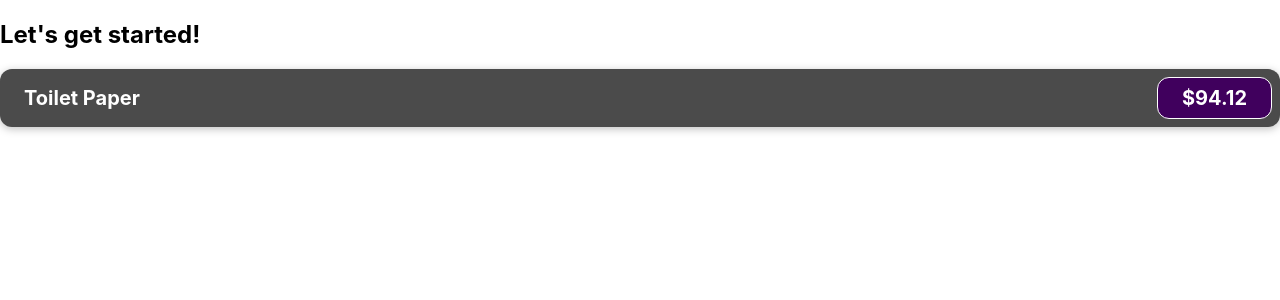
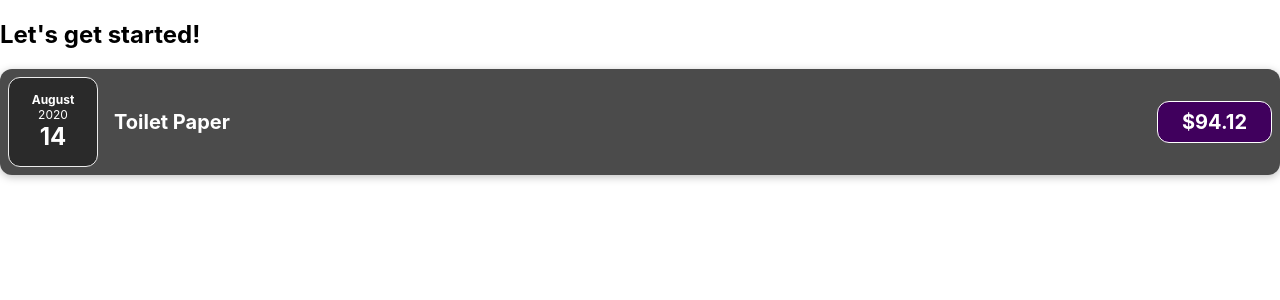
Before and after one commit to tedinh/react-complete-guide, a React (Create React App) app: page / in a window 1280 px wide. Shown: the top 300 px of the page. Built offline with nearby package versions, Linux system fonts and the light colour scheme.

Commit message:
new component added

```diff
--- /dev/null
+++ b/src/components/ExpenseDate.css
@@ -0,0 +1,26 @@
+.expense-date {
+    display: flex;
+    flex-direction: column;
+    width: 5.5rem;
+    height: 5.5rem;
+    border: 1px solid #ececec;
+    background-color: #2a2a2a;
+    color: white;
+    border-radius: 12px;
+    align-items: center;
+    justify-content: center;
+  }
+
+  .expense-date__month {
+    font-size: 0.75rem;
+    font-weight: bold;
+  }
+
+  .expense-date__year {
+    font-size: 0.75rem;
+  }
+
+  .expense-date__day {
+    font-size: 1.5rem;
+    font-weight: bold;
+  }
--- /dev/null
+++ b/src/components/ExpenseDate.js
@@ -0,0 +1,16 @@
+import './ExpenseDate.css';
+
+function ExpenseDate(props){
+    const month = props.date.toLocaleString('en-US', {month: 'long'});
+    const day = props.date.toLocaleString('en-US', {day: '2-digit'});
+    const year = props.date.getFullYear();
+    return(
+        <div className='expense-date'>
+            <div className='expense-date__month'>{month}</div>
+            <div className='expense-date__year'>{year}</div>
+            <div className='expense-date__day'>{day}</div>
+        </div>
+    )
+}
+
+export default ExpenseDate;
--- a/src/components/ExpenseItem.js
+++ b/src/components/ExpenseItem.js
@@ -1,9 +1,10 @@
 import './ExpenseItem.css';
+import ExpenseDate from './ExpenseDate';
 
 function ExpenseItem(props) {
     return (
         <div className='expense-item'>
-            {/* <div>{props.date.toISOString()}</div> */}
+            <ExpenseDate date={props.date}></ExpenseDate>
             <div className='expense-item__description'>
                 <h2>{props.title}</h2>
                 <div className='expense-item__price'>${props.amount}</div>
```
